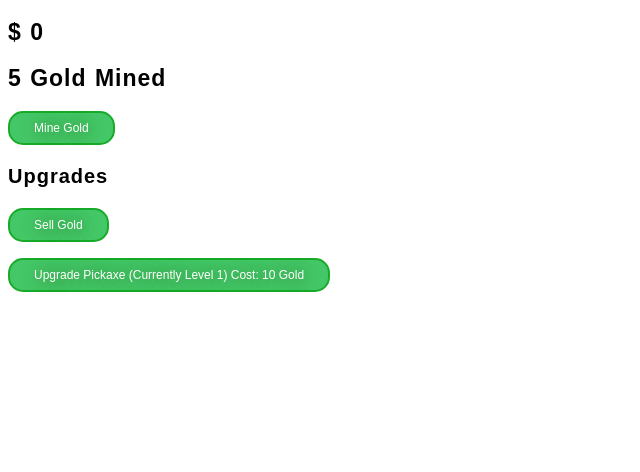
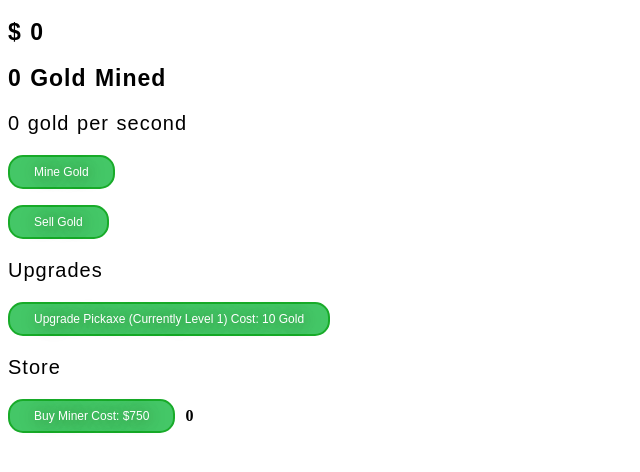
Before and after one commit to coreyellow1/gold-miner, a plain HTML site: page index.html in a window 1280 px wide. Shown: the whole page, without its empty margins (0-640 px from the left). Drawn offline with Linux system fonts and the light colour scheme.

Commit message:
Add miner.

```diff
--- a/index.html
+++ b/index.html
@@ -38,22 +38,31 @@
         letter-spacing: 1px;
         word-spacing: 1px;
         color: #000000;
-        font-weight: 700;
+        font-weight: 500;
         text-decoration: none;
         font-style: normal;
         font-variant: normal;
         text-transform: none;
         margin:10 auto;
       }
+      h4 {
+        margin: 0;
+        margin-left: 10px;
+        vertical-align: -1px;
+        display:inline-block;
+      }
     </style>
   </head>
   <body>
     <h2 id="moneyTotal">$ 0</h2>
     <p><h2 id="goldMined">0 Gold Mined</h2></p>
+    <p><h3 id="goldPerSecondTotal">0 gold per second</h3></p>
     <button onclick="mineGold()">Mine Gold</button>
+    <p><button onclick="sellGold()">Sell Gold</button></p>
     <p><h3>Upgrades</h3></p>
-    <p><button onclick="sellGold()">Sell Gold</button></p>
     <p><button onclick="buyGoldPerClick()" id="perClickUpgrade">Upgrade Pickaxe (Currently Level 1) Cost: 10 Gold</button></p>
+    <p><h3>Store</h3></p>
+    <button onclick="buyMiner()" id="minerBuy">Buy Miner Cost: $750</button><h4 id="minersTotal">0</h4>
     <script src="main.js" charset="utf-8" type="text/javascript"></script>
   </body>
 </html>
--- a/main.js
+++ b/main.js
@@ -1,33 +1,50 @@
 var gameData = {
     gold: 0,
     money: 0,
+    goldPerSecond: 0,
+    goldPerClick: 1,
+    goldPerClickCost: 10,
     moneyPerGold: 3,
-    goldPerClick: 1,
-    goldPerClickCost: 10
+    miners: 0,
+    minersCost: 750,
+    minersGoldPerSecond: 1,
   }
 
 function mineGold() {
   gameData.gold += gameData.goldPerClick
-  document.getElementById("goldMined").innerHTML = gameData.gold + " Gold Mined"
+  document.getElementById("goldMined").innerHTML = Math.floor(gameData.gold) + " Gold Mined"
 }
 
 function sellGold() {
   gameData.money += gameData.moneyPerGold * gameData.gold
   gameData.gold = 0
-  document.getElementById("goldMined").innerHTML = gameData.gold + " Gold Mined"
-  document.getElementById("moneyTotal").innerHTML = "$ " + gameData.money
+  document.getElementById("goldMined").innerHTML = Math.floor(gameData.gold) + " Gold Mined"
+  document.getElementById("moneyTotal").innerHTML = "$ " + Math.floor(gameData.money)
 }
 
 function buyGoldPerClick() {
-    if (gameData.gold >= gameData.goldPerClickCost) {
-       gameData.gold -= gameData.goldPerClickCost
-       gameData.goldPerClick += 1
-       gameData.goldPerClickCost *= 2
-       document.getElementById("goldMined").innerHTML = gameData.gold + " Gold Mined"
-       document.getElementById("perClickUpgrade").innerHTML = "Upgrade Pickaxe (Currently Level " + gameData.goldPerClick + ") Cost: " + gameData.goldPerClickCost + " Gold"
+  if (gameData.gold >= gameData.goldPerClickCost) {
+    gameData.gold -= gameData.goldPerClickCost
+    gameData.goldPerClick += 1
+    gameData.goldPerClickCost *= 2
+    document.getElementById("goldMined").innerHTML = Math.floor(gameData.gold) + " Gold Mined"
+    document.getElementById("perClickUpgrade").innerHTML = "Upgrade Pickaxe (Currently Level " + Math.floor(gameData.goldPerClick) + ") Cost: " + Math.floor(gameData.goldPerClickCost) + " Gold"
     }
 }
 
+function buyMiner() {
+  if (gameData.money >= gameData.minersCost) {
+    gameData.money -= gameData.minersCost
+    gameData.miners += 1
+    gameData.minersCost *= 1.15
+    gameData.goldPerSecond += gameData.minersGoldPerSecond
+    document.getElementById("moneyTotal").innerHTML = "$ " + Math.floor(gameData.money)
+    document.getElementById("goldPerSecondTotal").innerHTML = Math.floor(gameData.goldPerSecond) + " gold per second"
+    document.getElementById("minersTotal").innerHTML = Math.floor(gameData.miners)
+    document.getElementById("minerBuy").innerHTML = "Buy Miner Cost: $" + Math.floor(gameData.minersCost)
+  }
+}
 var mainGameLoop = window.setInterval(function() {
-  mineGold()
-}, 1000)
+  gameData.gold += gameData.goldPerSecond / 20
+  document.getElementById("goldMined").innerHTML = Math.floor(gameData.gold) + " Gold Mined"
+}, 50)
```
